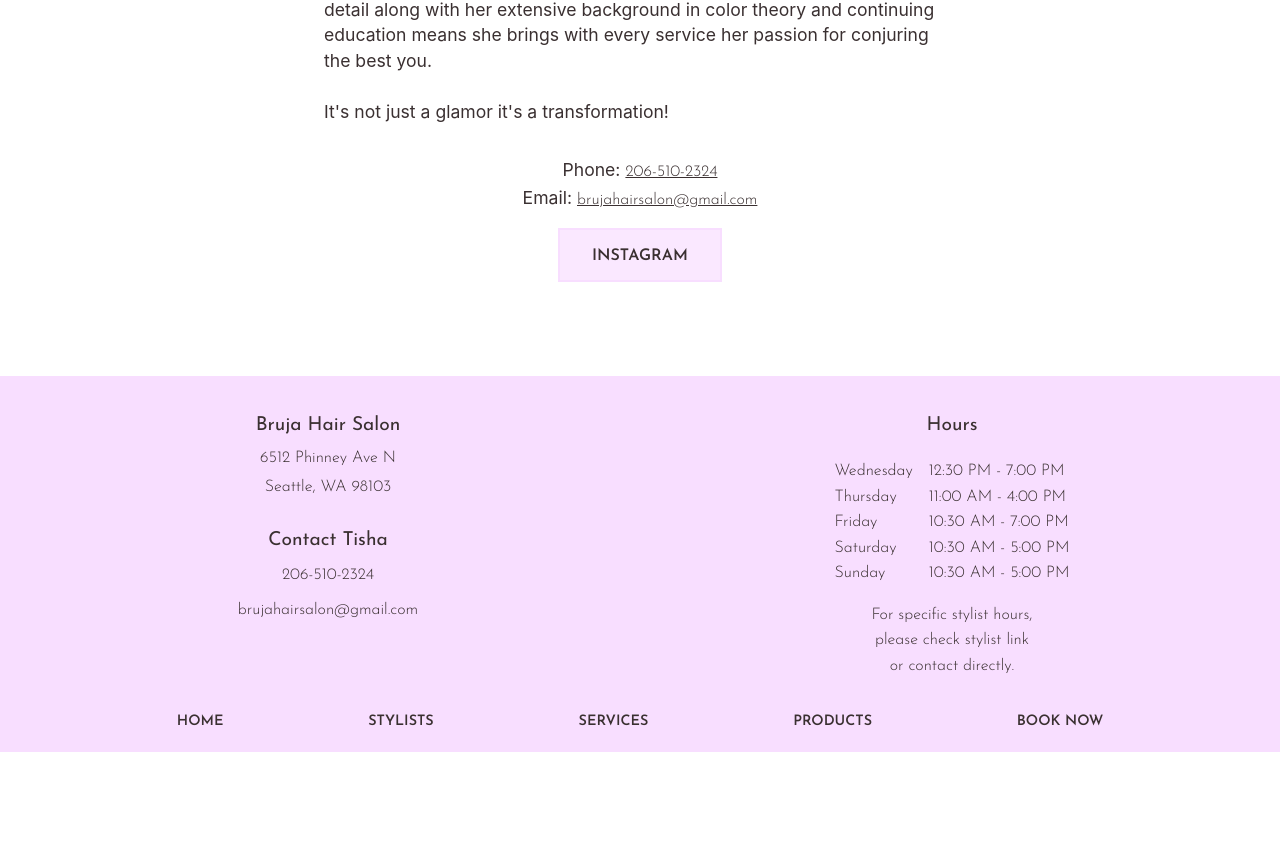
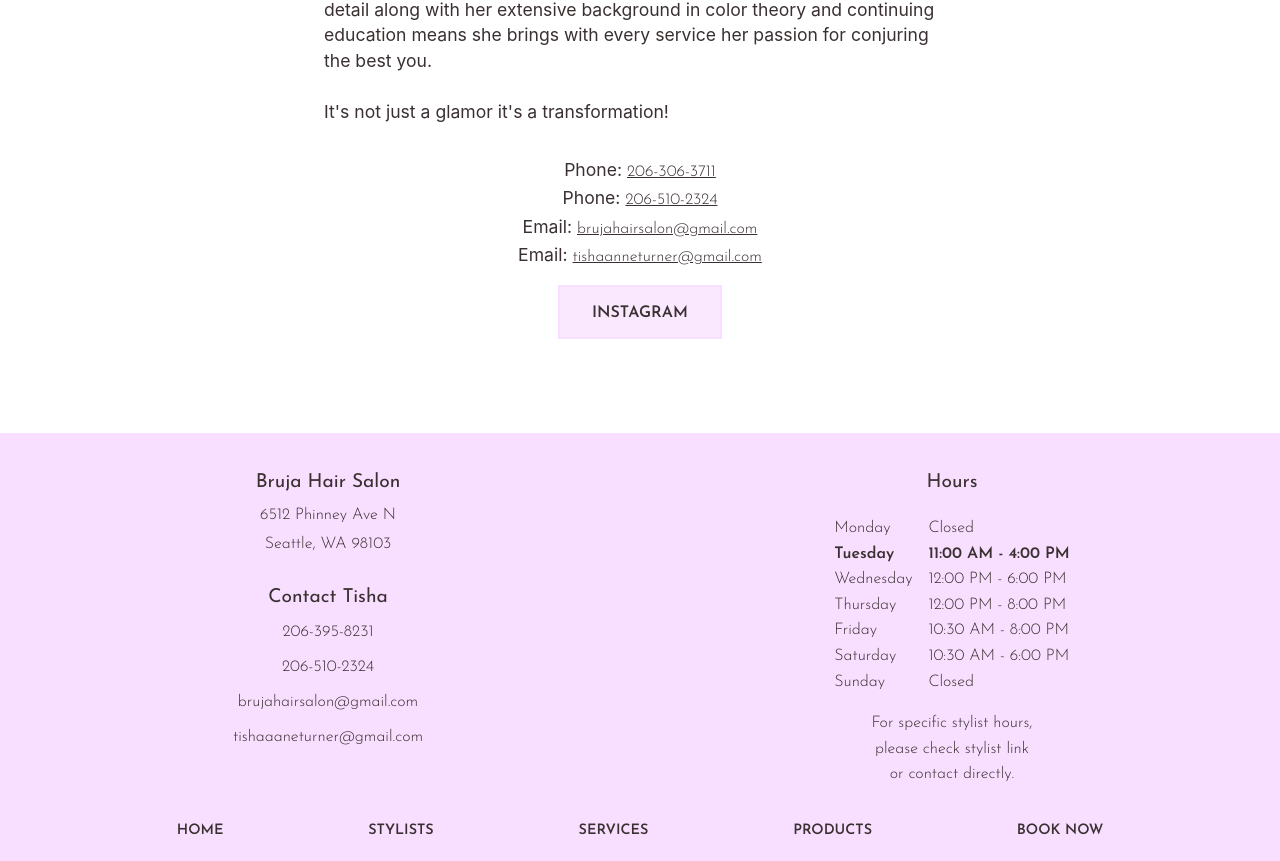
Before and after one commit to dapierce/bruja, a Gatsby site: page /stylists in a window 1280 px wide. Shown: the part 731-1592 px from the top of the page. Before the commit the page ends 1483 px from the top, so only its background shows below. Built offline with nearby package versions, Linux system fonts and the light colour scheme; Gatsby itself is replaced by a stand-in of ours.

Commit message:
Hours and contact updates.

```diff
--- a/gatsby-config.js
+++ b/gatsby-config.js
@@ -32,7 +32,7 @@
       // },
       {
         name: "Book Now",
-        link: "/book-now",
+        link: "https://www.vagaro.com/brujahairsalon/book-now",
       },
     ],
   },
--- a/src/components/footer.js
+++ b/src/components/footer.js
@@ -38,11 +38,19 @@
             </span>
             <br />
             <a href="tel:+12063958231" property="telephone">
+              206-395-8231
+            </a>
+            <br />
+            <a href="tel:+12065102324" property="telephone">
               206-510-2324
             </a>
             <br />
             <a href="mailto:brujahairsalon@gmail.com" property="email">
               brujahairsalon@gmail.com
+            </a>
+            <br />
+            <a href="mailto:tishaaaneturner@gmail.com" property="email">
+              tishaaaneturner@gmail.com
             </a>
           </p>
         </div>
--- a/src/components/hours.js
+++ b/src/components/hours.js
@@ -15,18 +15,44 @@
       >
         <tbody>
           <tr
+            style={today === 1 ? { fontWeight: 600 } : {}}
+            property="dayOfWeek"
+            href="https://schema.org/Monday"
+          >
+            <td>Monday</td>
+            <td>
+              Closed
+            </td>
+          </tr>
+          <tr
+            style={today === 2 ? { fontWeight: 600 } : {}}
+            property="dayOfWeek"
+            href="https://schema.org/Tuesday"
+          >
+            <td>Tuesday</td>
+            <td>
+              <time property="opens" content="11:00:00">
+                11:00 AM
+              </time>{" "}
+              -{" "}
+              <time property="closes" content="16:00:00">
+                4:00 PM
+              </time>
+            </td>
+          </tr>
+          <tr
             style={today === 3 ? { fontWeight: 600 } : {}}
             property="dayOfWeek"
             href="https://schema.org/Wednesday"
           >
             <td>Wednesday</td>
             <td>
-              <time property="opens" content="12:30:00">
-                12:30 PM
+              <time property="opens" content="12:00:00">
+                12:00 PM
               </time>{" "}
               -{" "}
-              <time property="closes" content="19:00:00">
-                7:00 PM
+              <time property="closes" content="18:00:00">
+                6:00 PM
               </time>
             </td>
           </tr>
@@ -37,12 +63,12 @@
           >
             <td>Thursday</td>
             <td>
-              <time property="opens" content="11:00:00">
-                11:00 AM
+              <time property="opens" content="12:00:00">
+                12:00 PM
               </time>{" "}
               -{" "}
-              <time property="closes" content="16:00:00">
-                4:00 PM
+              <time property="closes" content="20:00:00">
+                8:00 PM
               </time>
             </td>
           </tr>
@@ -57,8 +83,8 @@
                 10:30 AM
               </time>{" "}
               -{" "}
-              <time property="closes" content="19:00:00">
-                7:00 PM
+              <time property="closes" content="20:00:00">
+                8:00 PM
               </time>
             </td>
           </tr>
@@ -73,8 +99,8 @@
                 10:30 AM
               </time>{" "}
               -{" "}
-              <time property="closes" content="17:00:00">
-                5:00 PM
+              <time property="closes" content="18:00:00">
+                6:00 PM
               </time>
             </td>
           </tr>
@@ -85,13 +111,7 @@
           >
             <td>Sunday</td>
             <td>
-              <time property="opens" content="10:30:00">
-                10:30 AM
-              </time>{" "}
-              -{" "}
-              <time property="closes" content="17:00:00">
-                5:00 PM
-              </time>
+              Closed
             </td>
           </tr>
         </tbody>
--- a/src/pages/stylists.js
+++ b/src/pages/stylists.js
@@ -35,6 +35,11 @@
           It's not just a glamor it's a transformation!
         </p>
         <p className="box_p" style={{ textAlign: `center` }}>
+        Phone:{" "}
+          <a href="tel:+12063063711" property="telephone">
+            206-306-3711
+          </a>
+          <br />
           Phone:{" "}
           <a href="tel:+12063958231" property="telephone">
             206-510-2324
@@ -43,6 +48,11 @@
           Email:{" "}
           <a href="mailto:brujahairsalon@gmail.com" property="email">
             brujahairsalon@gmail.com
+          </a>
+          <br />
+          Email:{" "}
+          <a href="mailto:tishaanneturner@gmail.com" property="email">
+            tishaanneturner@gmail.com
           </a>
         </p>
         <div className="button_p">
```
Also changed, not shown: 1 other file.
